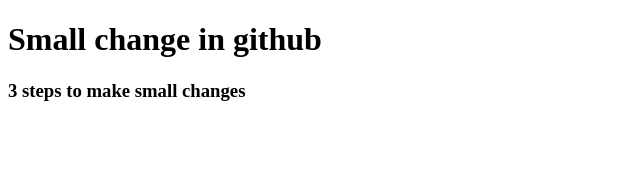
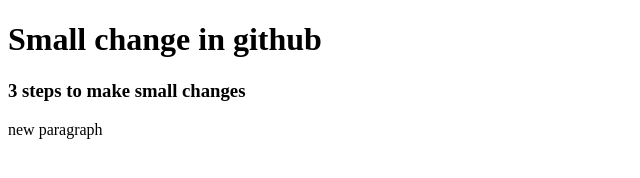
Before and after one commit to sunam007/my-second-repo, a plain HTML site: page asaduzzaman-second-repo.html in a window 1280 px wide. Shown: the whole page, without its empty margins (0-640 px from the left). Drawn offline with Linux system fonts and the light colour scheme.

Commit message:
css style

```diff
--- a/asaduzzaman-second-repo.html
+++ b/asaduzzaman-second-repo.html
@@ -12,5 +12,7 @@
     <h1>Small change in github</h1>
     <h3>3 steps to make small changes</h3>
 
+    <p>new paragraph</p>
+
 </body>
 </html>
--- /dev/null
+++ b/style.css
@@ -0,0 +1,3 @@
+p{
+    color:blue;
+}
```
